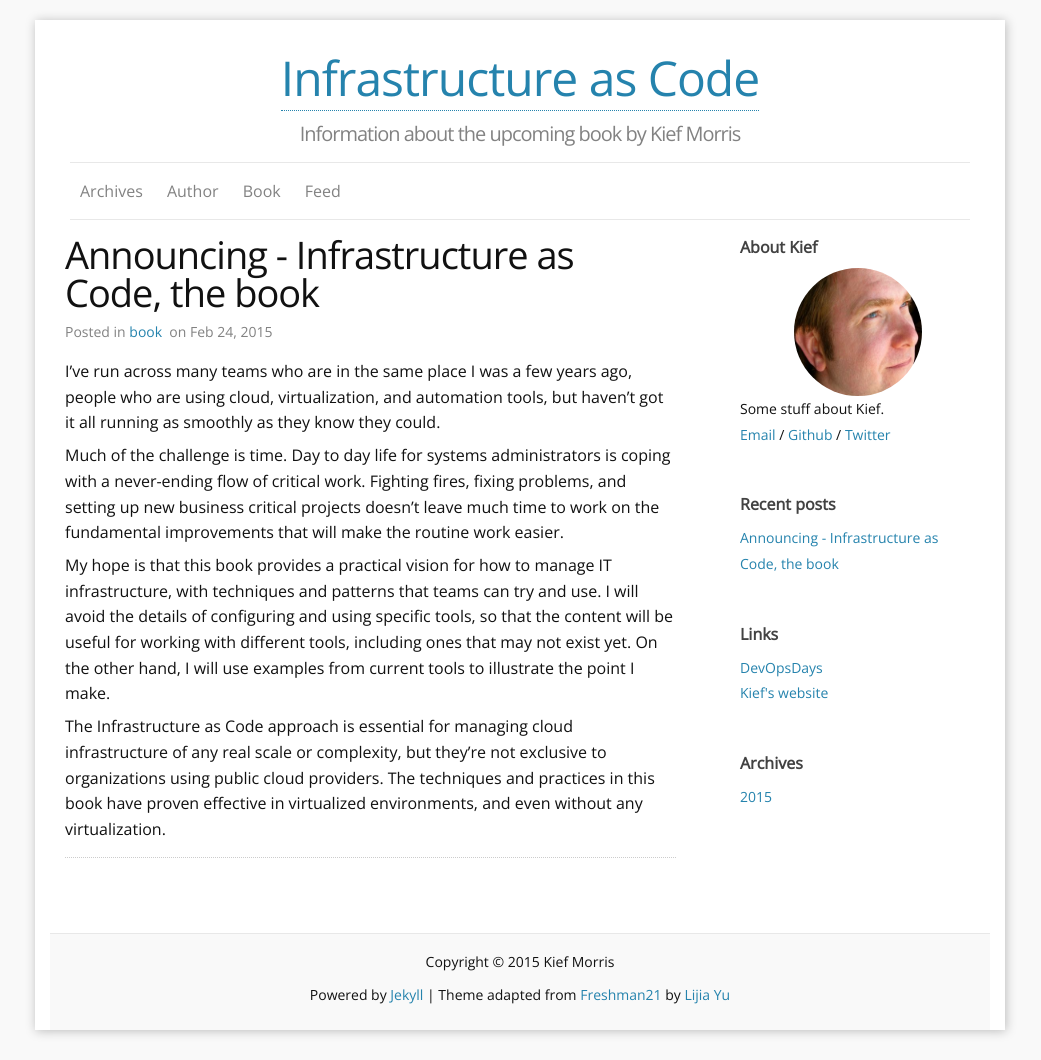
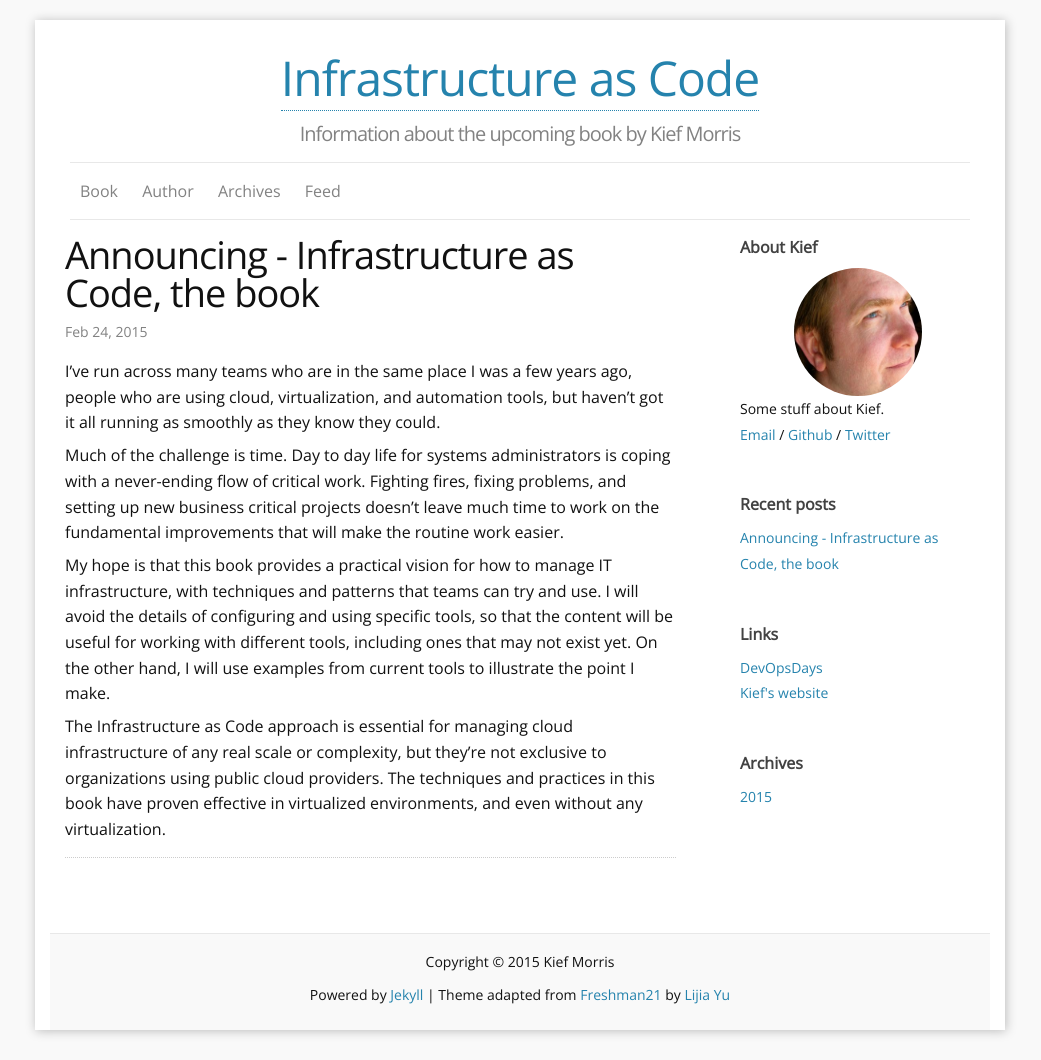
Before and after one commit to kief/infrastructure-as-code.com, a Jekyll site: the page built from _posts/2015-02-24-announcing-infrastructure-as-code.md, in a window 1280 px wide. Shown: the whole page, without its empty margins (120-1161 px from the left). Built offline with Jekyll 4.4.1, drawn with Linux system fonts in a browser that asks for light colours; comment, search, counter and statistics services are not loaded.

Commit message:
more cleanup

```diff
--- a/_config.yml
+++ b/_config.yml
@@ -19,17 +19,6 @@ aboutme_photo: "/images/kief_profile_small.jpg"
 
 ### Site setting:
 default_column: "two" # blog style: two columns, if default_column != "two", you will see a one column blog.
-default_locale: "en" # blog sidebar language set, only include: English(en) and Chinese (cn)
-
-locales:
-    en:
-      Archives: "Archives"
-      Previous: "Older"
-      Next: "Newer"
-      PostedInCategories: "Posted in"
-      Taggedwith: "and tagged"
-      PostDate: "on "
-
 
 Links:
   - name: DevOpsDays
--- a/_layouts/page.html
+++ b/_layouts/page.html
@@ -11,8 +11,4 @@ layout: default
     {{ content }}
   </article>
 
-  {% if page.comments %}
-  {% include comments.html %}
-  {% endif %}
-
 </div>
--- a/_layouts/post.html
+++ b/_layouts/post.html
@@ -6,17 +6,7 @@ layout: default
   <header class="post-header">
     <h1 class="post-title">{{ page.title }}</h1>
     <p class="post-meta">
-    {{ site.locales[site.default_locale].PostedInCategories }}
-    {% for cat in page.categories %}
-    <a href="{{site.baseurl}}/categories/#{{ cat }}">{{ cat }}</a>&nbsp;
-    {% endfor %}
-    {% if page.tags != empty %}
-    {{ site.locales[site.default_locale].Taggedwith }}
-    {% for tag in page.tags %}
-    <a href="{{ site.baseurl }}/tags/#{{ tag }}" title="{{ tag }}">{{ tag }} </a>{% unless page.tags.last == tag %}, {% endunless %}
-    {% endfor %}
-    {% endif %}
-    {{ site.locales[site.default_locale].PostDate }}{{ page.date | date: "%b %-d, %Y" }}
+    {{ site.PostDate }}{{ page.date | date: "%b %-d, %Y" }}
     </p>
   </header>
 
--- a/zfeed.xml
+++ b/zfeed.xml
@@ -19,12 +19,6 @@ title: Feed
         <pubDate>{{ post.date | date_to_rfc822 }}</pubDate>
         <link>{{ post.url | prepend: site.url }}</link>
         <guid isPermaLink="true">{{ post.url | prepend: site.url }}</guid>
-        {% for tag in post.tags %}
-        <category>{{ tag | xml_escape }}</category>
-        {% endfor %}
-        {% for cat in post.categories %}
-        <category>{{ cat | xml_escape }}</category>
-        {% endfor %}
       </item>
     {% endfor %}
   </channel>
```
Also changed, not shown: 01-book.md (renamed from book.md), 20-author.md (renamed from author.md).
